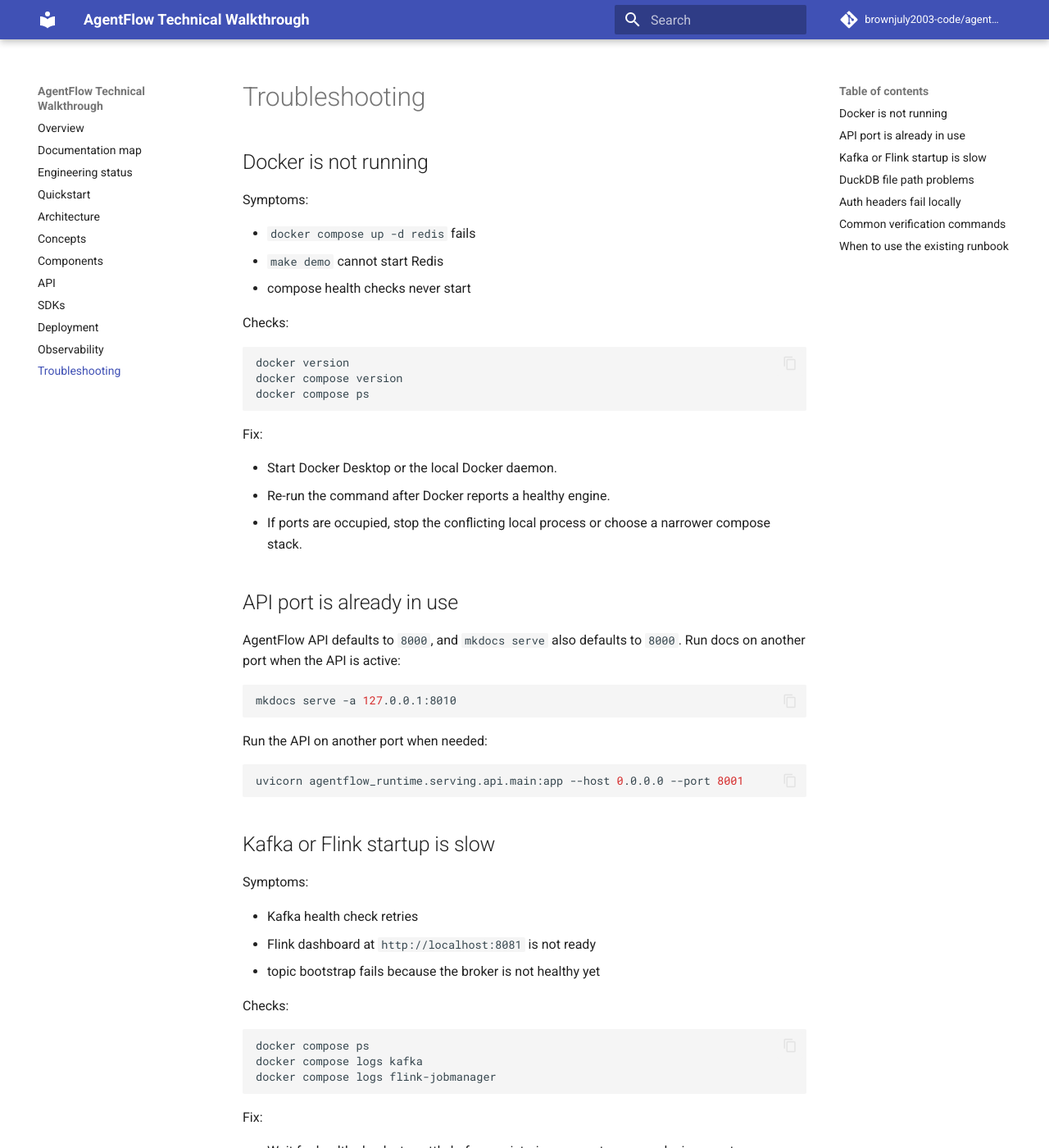
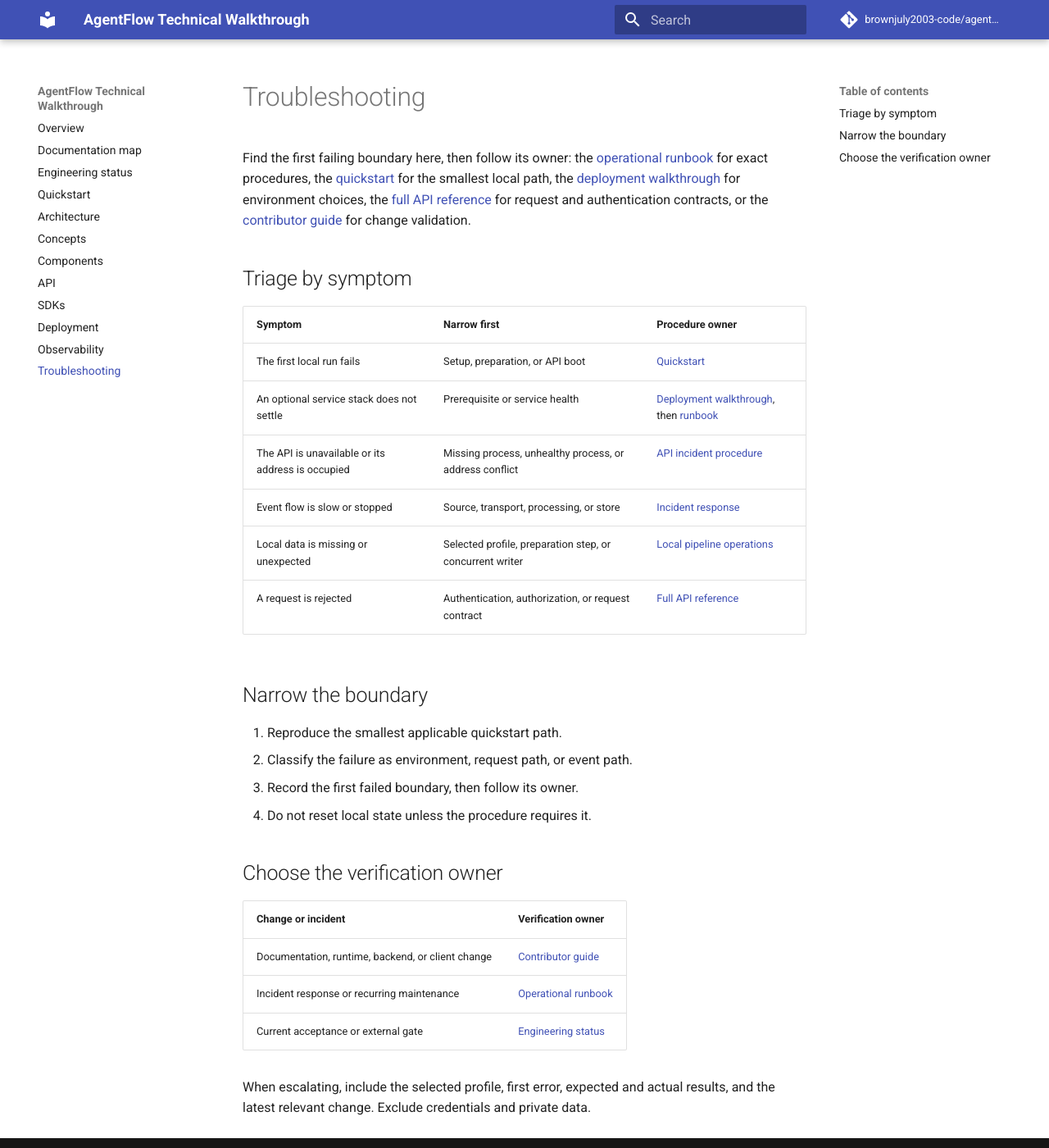
Before and after one commit to brownjuly2003-code/agentflow, an MkDocs documentation site: the page built from docs/troubleshooting.md, in a window 1280 px wide and 1400 px high. Shown: the whole window at 82% size. Built offline with MkDocs 1.6.1 and Material for MkDocs 9.7.7, drawn with Linux system fonts in a browser that asks for light colours; comment, search, counter and statistics services are not loaded; some of the changed text lies outside the part shown.

Commit message:
docs: separate troubleshooting walkthrough and runbook

````diff
--- a/docs/troubleshooting.md
+++ b/docs/troubleshooting.md
@@ -1,128 +1,37 @@
 # Troubleshooting
 
-## Docker is not running
+Find the first failing boundary here, then follow its owner: the
+[operational runbook](runbook.md) for exact procedures, the
+[quickstart](quickstart.md) for the smallest local path, the
+[deployment walkthrough](deployment.md) for environment choices, the
+[full API reference](api-reference.md) for request and authentication
+contracts, or the [contributor guide](contributing.md) for change validation.
 
-Symptoms:
+## Triage by symptom
 
-- `docker compose up -d redis` fails
-- `make demo` cannot start Redis
-- compose health checks never start
+| Symptom | Narrow first | Procedure owner |
+| --- | --- | --- |
+| The first local run fails | Setup, preparation, or API boot | [Quickstart](quickstart.md) |
+| An optional service stack does not settle | Prerequisite or service health | [Deployment walkthrough](deployment.md), then [runbook](runbook.md) |
+| The API is unavailable or its address is occupied | Missing process, unhealthy process, or address conflict | [API incident procedure](runbook.md#api-does-not-respond) |
+| Event flow is slow or stopped | Source, transport, processing, or store | [Incident response](runbook.md#incident-response) |
+| Local data is missing or unexpected | Selected profile, preparation step, or concurrent writer | [Local pipeline operations](runbook.md#local-pipeline-operations) |
+| A request is rejected | Authentication, authorization, or request contract | [Full API reference](api-reference.md) |
 
-Checks:
+## Narrow the boundary
 
-```bash
-docker version
-docker compose version
-docker compose ps
-```
+1. Reproduce the smallest applicable quickstart path.
+2. Classify the failure as environment, request path, or event path.
+3. Record the first failed boundary, then follow its owner.
+4. Do not reset local state unless the procedure requires it.
 
-Fix:
+## Choose the verification owner
 
-- Start Docker Desktop or the local Docker daemon.
-- Re-run the command after Docker reports a healthy engine.
-- If ports are occupied, stop the conflicting local process or choose a
-  narrower compose stack.
+| Change or incident | Verification owner |
+| --- | --- |
+| Documentation, runtime, backend, or client change | [Contributor guide](contributing.md) |
+| Incident response or recurring maintenance | [Operational runbook](runbook.md) |
+| Current acceptance or external gate | [Engineering status](STATUS.md) |
 
-## API port is already in use
-
-AgentFlow API defaults to `8000`, and `mkdocs serve` also defaults to `8000`.
-Run docs on another port when the API is active:
-
-```bash
-mkdocs serve -a 127.0.0.1:8010
-```
-
-Run the API on another port when needed:
-
-```bash
-uvicorn agentflow_runtime.serving.api.main:app --host 0.0.0.0 --port 8001
-```
-
-## Kafka or Flink startup is slow
-
-Symptoms:
-
-- Kafka health check retries
-- Flink dashboard at `http://localhost:8081` is not ready
-- topic bootstrap fails because the broker is not healthy yet
-
-Checks:
-
-```bash
-docker compose ps
-docker compose logs kafka
-docker compose logs flink-jobmanager
-```
-
-Fix:
-
-- Wait for health checks to settle before registering connectors or producing
-  events.
-- Use the local demo path when you only need API/SDK walkthrough behavior.
-- Recreate the compose stack only when stale volumes are the suspected cause:
-  `docker compose down -v`.
-
-## DuckDB file path problems
-
-Symptoms:
-
-- `/v1/health` reports an unhealthy serving component
-- entity lookups return unavailable storage errors
-- local runs appear to use an unexpected database
-
-Checks:
-
-```bash
-echo $DUCKDB_PATH
-ls *.duckdb*
-```
-
-Fix:
-
-- For the demo path, use `DUCKDB_PATH=agentflow_demo.duckdb`.
-- Re-run `make demo` to seed the expected fixture data.
-- Avoid sharing the same DuckDB file between long-running writers.
-
-## Auth headers fail locally
-
-The demo path disables API-key enforcement. Configured environments require
-`X-API-Key: <key>` for most v1 routes and `X-Admin-Key: <admin-key>` for
-admin routes.
-
-Check whether you are using the demo path or a configured API-key file before
-debugging SDK behavior.
-
-## Common verification commands
-
-Docs-only changes:
-
-```bash
-mkdocs build --strict
-git diff --check
-```
-
-Python quality checks requested for this walkthrough:
-
-```bash
-python -m ruff check src/ tests/
-python -m ruff format --check src/ tests/
-```
-
-Full pytest is useful when backend or SDK behavior changes:
-
-```bash
-python -m pytest -p no:schemathesis --basetemp=.tmp/docs-walkthrough-basetemp -o cache_dir=.tmp/docs-walkthrough-cache
-```
-
-## When to use the existing runbook
-
-Use the operational runbook for incident-style workflows:
-
-- API unavailable
-- pipeline lag
-- dead-letter growth
-- webhook delivery failures
-- alert storms
-- key rotation issues
-
-The walkthrough is a learning path. The runbook is the operator procedure.
+When escalating, include the selected profile, first error, expected and actual
+results, and the latest relevant change. Exclude credentials and private data.
````
Also changed, not shown: docs/runbook.md (+47 -2 lines), plan_26_08_2026.md (+12 -1 lines), 1 other file.
